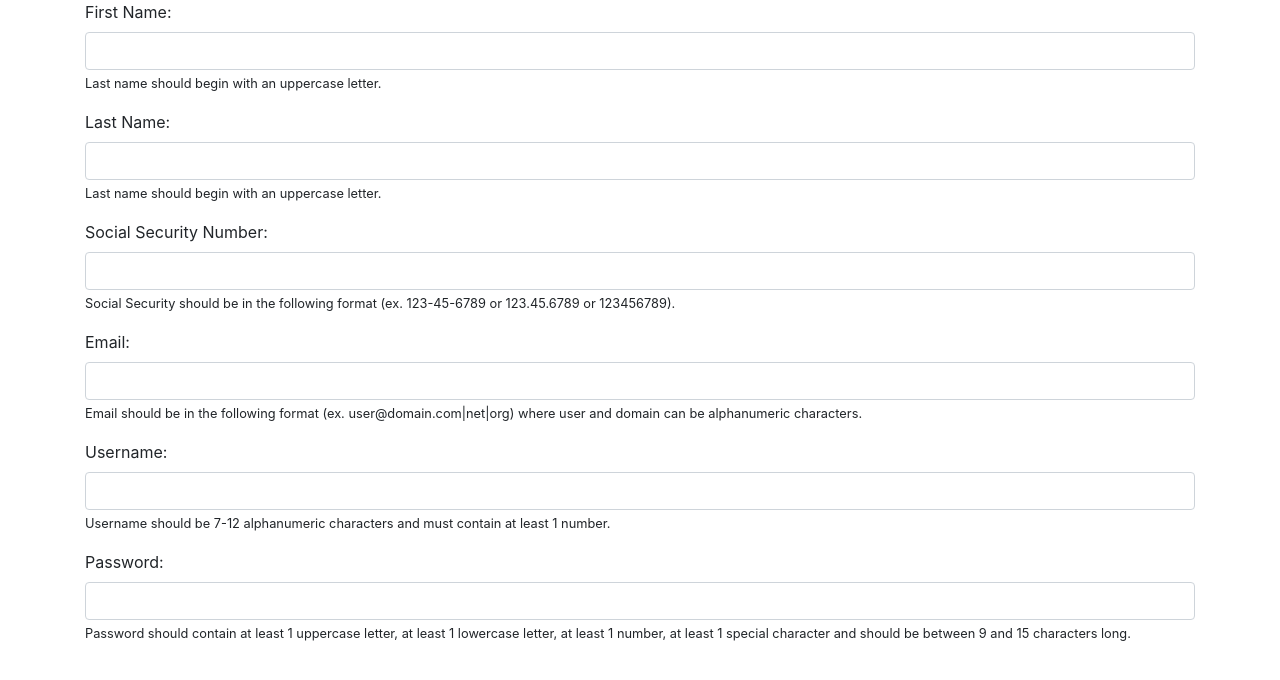
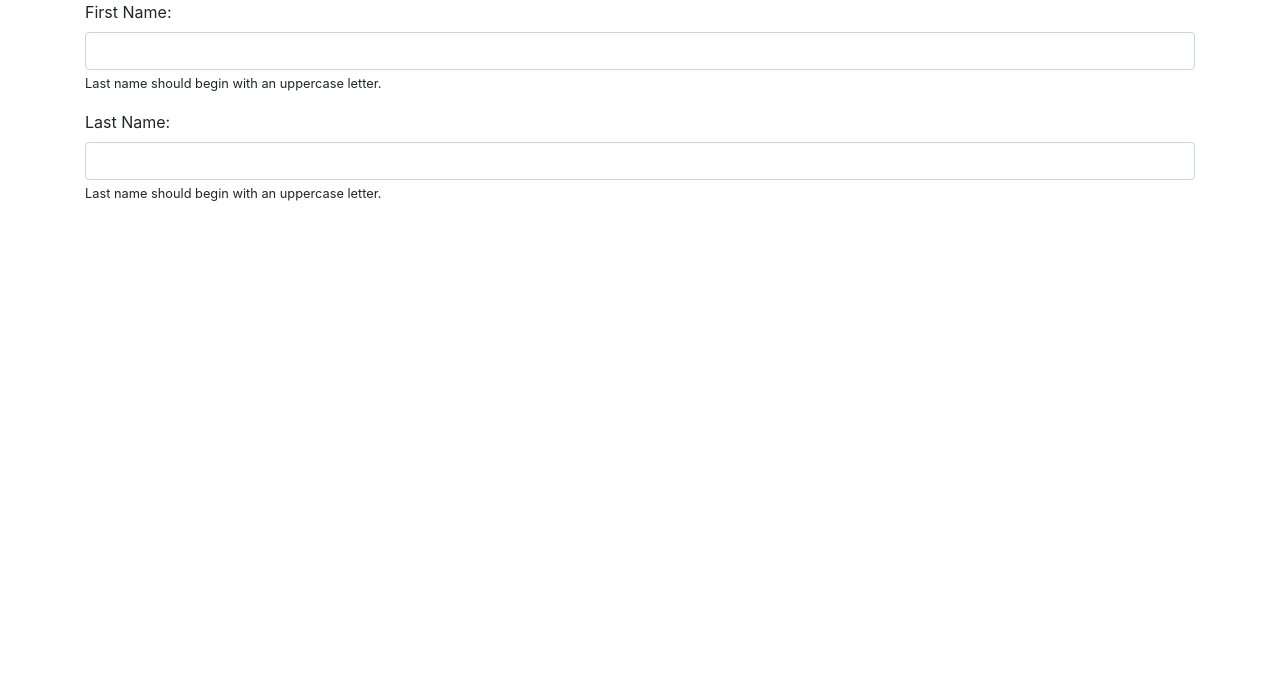
Before and after one commit to mingace/form-validation, a plain HTML site: page index.html in a window 1280 px wide. Drawn offline with nearby package versions, Linux system fonts and the light colour scheme.

Commit message:
Updates the index.html page to only show first two fields

```diff
--- a/index.html
+++ b/index.html
@@ -21,26 +21,6 @@
                     <input class="form-control" id="lastName" aria-describedby="lnHelp"/>
                     <small id="lnHelp">Last name should begin with an uppercase letter.</small>
                 </div>
-                <div class="form-group">
-                    <label for="ssn">Social Security Number:</label>
-                    <input class="form-control" id="ssn" aria-describedby="ssnHelp"/>
-                    <small id="ssnHelp">Social Security should be in the following format (ex. 123-45-6789 or 123.45.6789 or 123456789).</small>
-                </div>
-                <div class="form-group">
-                    <label for="email">Email:</label>
-                    <input class="form-control" id="email" aria-describedby="emailHelp"/>
-                    <small id="emailHelp">Email should be in the following format (ex. user@domain.com|net|org) where user and domain can be alphanumeric characters.</small>
-                </div>
-                <div class="form-group">
-                    <label for="userName">Username:</label>
-                    <input class="form-control" id="userName" aria-describedby="userNameHelp"/>
-                    <small id="userNameHelp">Username should be 7-12 alphanumeric characters and must contain at least 1 number.</small>
-                </div>
-                <div class="form-group">
-                    <label for="password">Password:</label>
-                    <input class="form-control" id="password" aria-describedby="passwordHelp"/>
-                    <small id="passwordHelp">Password should contain at least 1 uppercase letter, at least 1 lowercase letter, at least 1 number, at least 1 special character and should be between 9 and 15 characters long.</small>
-                </div>
                 <script src="./main.js"></script>
             </form>
         </div>
```
Also changed, not shown: images/Screen Shot 2022-05-26 at 11.04.02 PM.png (added), 2 other files.
